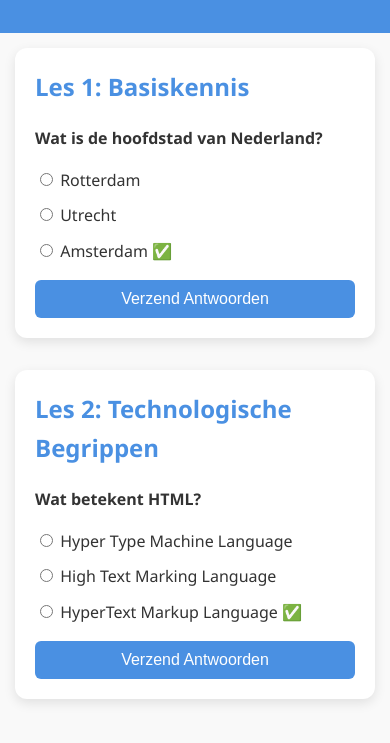
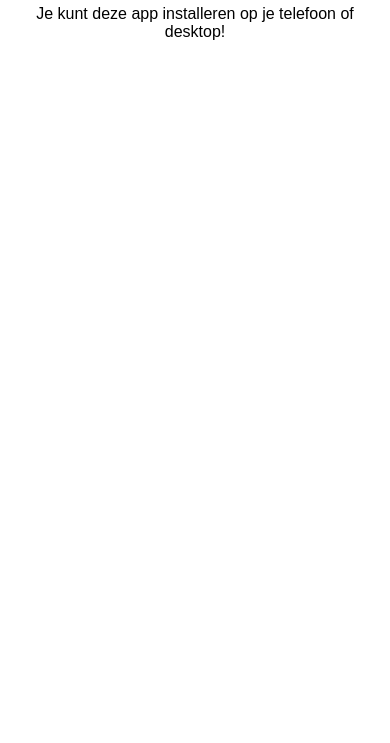
Before and after one commit to Has00ni/pwa1, a plain HTML site: page index.html in a window 390 px wide. Shown: the part 133-876 px from the top of the page. After the commit the page ends 844 px from the top, so only its background shows below. Drawn offline with Linux system fonts and the light colour scheme.

Commit message:
Update index.html

```diff
--- a/index.html
+++ b/index.html
@@ -1,230 +1,62 @@
+
 <!DOCTYPE html>
 <html lang="nl">
 <head>
   <meta charset="UTF-8">
   <meta name="viewport" content="width=device-width, initial-scale=1.0">
-  <title>QuizMaster – Jouw Leerplatform</title>
+  <title>PWA1 Install App</title>
   <link rel="manifest" href="manifest.json">
+  <meta name="theme-color" content="#4a90e2">
   <style>
     body {
+      font-family: sans-serif;
+      padding: 20px;
       margin: 0;
-      font-family: 'Segoe UI', Tahoma, Geneva, Verdana, sans-serif;
-      background-color: #f9f9f9;
-      color: #333;
-      line-height: 1.6;
-    }
-
-    header {
-      background-color: #4a90e2;
-      color: white;
-      padding: 1rem;
       text-align: center;
     }
-
-    .container {
-      max-width: 800px;
-      margin: auto;
-      padding: 20px;
-    }
-
-    .quiz-section {
-      background: white;
-      border-radius: 12px;
-      box-shadow: 0 4px 12px rgba(0, 0, 0, 0.1);
-      padding: 20px;
-      margin-bottom: 2rem;
-    }
-
-    .quiz-section h2 {
-      margin-top: 0;
-      color: #4a90e2;
-    }
-
-    .question {
-      margin-bottom: 1rem;
-    }
-
-    .question p {
-      font-weight: bold;
-    }
-
-    .answers label {
-      display: block;
-      margin-bottom: 10px;
-    }
-
     button {
+      margin-top: 20px;
+      padding: 10px 20px;
+      font-size: 1rem;
       background-color: #4a90e2;
       color: white;
       border: none;
-      padding: 10px 20px;
       border-radius: 6px;
-      font-size: 1rem;
       cursor: pointer;
-    }
-
-    button:hover {
-      background-color: #3a78c2;
-    }
-
-    @media (max-width: 600px) {
-      header, .container {
-        padding: 15px;
-      }
-      button {
-        width: 100%;
-        box-sizing: border-box;
-      }
     }
   </style>
 </head>
 <body>
-  <header>
-    <h1>QuizMaster 📚</h1>
-    <p>Leer en test je kennis met interactieve lessen!</p>
-  </header>
+  <h1>Welkom bij mijn PWA 🎉</h1>
+  <p>Je kunt deze app installeren op je telefoon of desktop!</p>
+  <button id="installBtn" style="display:none;">📲 Installeer deze app</button>
 
-  <div class="container">
-    <div class="quiz-section">
-      <h2>Les 1: Basiskennis</h2>
-      <div class="question">
-        <p>Wat is de hoofdstad van Nederland?</p>
-        <div class="answers">
-          <label><input type="radio" name="q1"> Rotterdam</label>
-          <label><input type="radio" name="q1"> Utrecht</label>
-          <label><input type="radio" name="q1"> Amsterdam ✅</label>
-        </div>
-      </div>
-      <button onclick="alert('Antwoorden zijn geregistreerd!')">Verzend Antwoorden</button>
-    </div>
+  <script>
+    let deferredPrompt;
+    const installBtn = document.getElementById('installBtn');
 
-    <div class="quiz-section">
-      <h2>Les 2: Technologische Begrippen</h2>
-      <div class="question">
-        <p>Wat betekent HTML?</p>
-        <div class="answers">
-          <label><input type="radio" name="q2"> Hyper Type Machine Language</label>
-          <label><input type="radio" name="q2"> High Text Marking Language</label>
-          <label><input type="radio" name="q2"> HyperText Markup Language ✅</label>
-        </div>
-      </div>
-      <button onclick="alert('Antwoorden zijn geregistreerd!')">Verzend Antwoorden</button>
-    </div>
-  </div>
+    window.addEventListener('beforeinstallprompt', (e) => {
+      e.preventDefault();
+      deferredPrompt = e;
+      installBtn.style.display = 'inline-block';
+    });
+
+    installBtn.addEventListener('click', () => {
+      installBtn.style.display = 'none';
+      deferredPrompt.prompt();
+      deferredPrompt.userChoice.then((choiceResult) => {
+        if (choiceResult.outcome === 'accepted') {
+          console.log('App geïnstalleerd');
+        } else {
+          console.log('Installatie geweigerd');
+        }
+        deferredPrompt = null;
+      });
+    });
+
+    if ('serviceWorker' in navigator) {
+      navigator.serviceWorker.register('service-worker.js');
+    }
+  </script>
 </body>
 </html>
-<!DOCTYPE html>
-<html lang="nl">
-<head>
-  <meta charset="UTF-8">
-  <meta name="viewport" content="width=device-width, initial-scale=1.0">
-  <title>QuizMaster – Jouw Leerplatform</title>
-  <link rel="manifest" href="manifest.json">
-  <style>
-    body {
-      margin: 0;
-      font-family: 'Segoe UI', Tahoma, Geneva, Verdana, sans-serif;
-      background-color: #f9f9f9;
-      color: #333;
-      line-height: 1.6;
-    }
-
-    header {
-      background-color: #4a90e2;
-      color: white;
-      padding: 1rem;
-      text-align: center;
-    }
-
-    .container {
-      max-width: 800px;
-      margin: auto;
-      padding: 20px;
-    }
-
-    .quiz-section {
-      background: white;
-      border-radius: 12px;
-      box-shadow: 0 4px 12px rgba(0, 0, 0, 0.1);
-      padding: 20px;
-      margin-bottom: 2rem;
-    }
-
-    .quiz-section h2 {
-      margin-top: 0;
-      color: #4a90e2;
-    }
-
-    .question {
-      margin-bottom: 1rem;
-    }
-
-    .question p {
-      font-weight: bold;
-    }
-
-    .answers label {
-      display: block;
-      margin-bottom: 10px;
-    }
-
-    button {
-      background-color: #4a90e2;
-      color: white;
-      border: none;
-      padding: 10px 20px;
-      border-radius: 6px;
-      font-size: 1rem;
-      cursor: pointer;
-    }
-
-    button:hover {
-      background-color: #3a78c2;
-    }
-
-    @media (max-width: 600px) {
-      header, .container {
-        padding: 15px;
-      }
-      button {
-        width: 100%;
-        box-sizing: border-box;
-      }
-    }
-  </style>
-</head>
-<body>
-  <header>
-    <h1>QuizMaster 📚</h1>
-    <p>Leer en test je kennis met interactieve lessen!</p>
-  </header>
-
-  <div class="container">
-    <div class="quiz-section">
-      <h2>Les 1: Basiskennis</h2>
-      <div class="question">
-        <p>Wat is de hoofdstad van Nederland?</p>
-        <div class="answers">
-          <label><input type="radio" name="q1"> Rotterdam</label>
-          <label><input type="radio" name="q1"> Utrecht</label>
-          <label><input type="radio" name="q1"> Amsterdam ✅</label>
-        </div>
-      </div>
-      <button onclick="alert('Antwoorden zijn geregistreerd!')">Verzend Antwoorden</button>
-    </div>
-
-    <div class="quiz-section">
-      <h2>Les 2: Technologische Begrippen</h2>
-      <div class="question">
-        <p>Wat betekent HTML?</p>
-        <div class="answers">
-          <label><input type="radio" name="q2"> Hyper Type Machine Language</label>
-          <label><input type="radio" name="q2"> High Text Marking Language</label>
-          <label><input type="radio" name="q2"> HyperText Markup Language ✅</label>
-        </div>
-      </div>
-      <button onclick="alert('Antwoorden zijn geregistreerd!')">Verzend Antwoorden</button>
-    </div>
-  </div>
-</body>
-</html>
```
